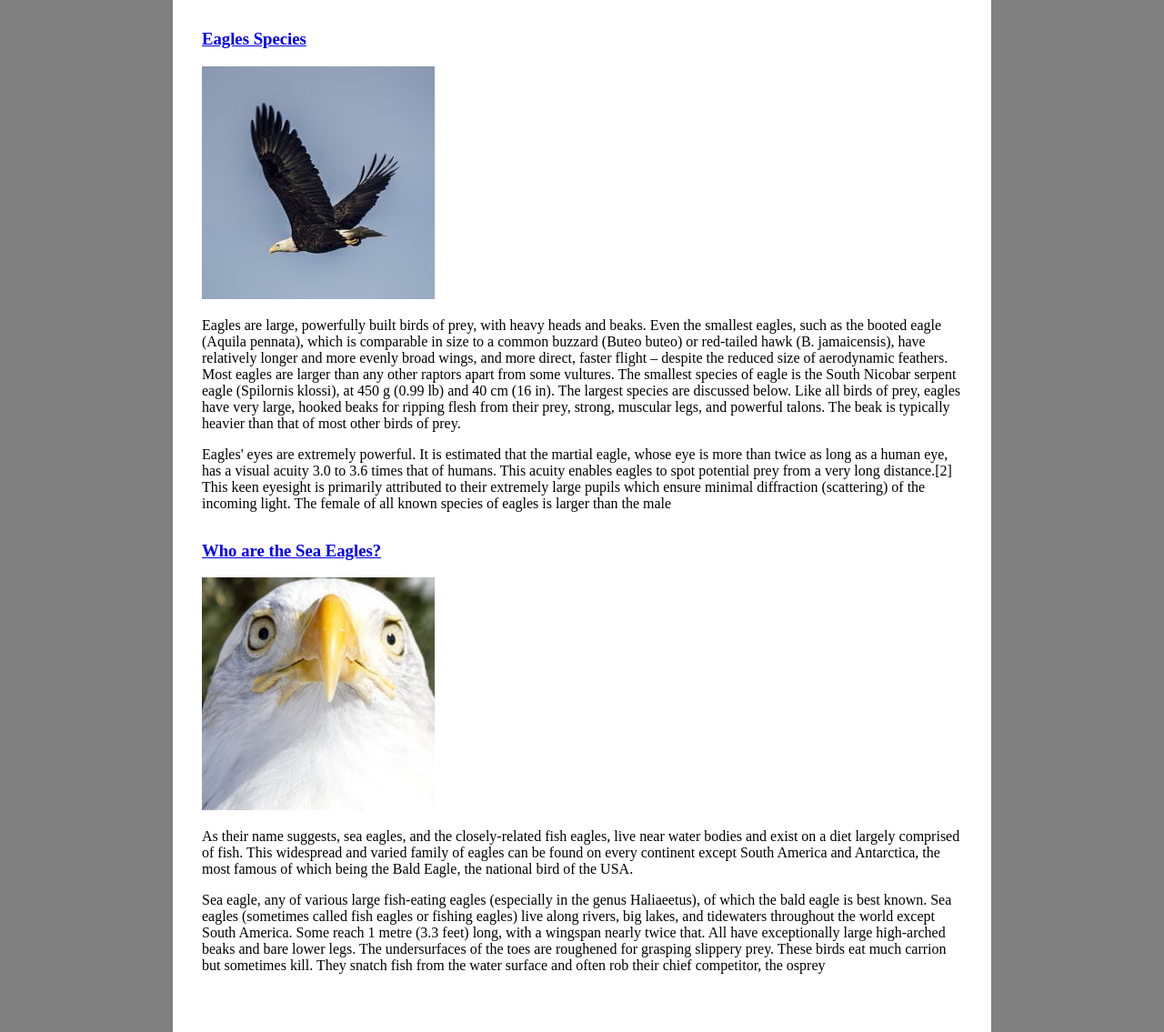
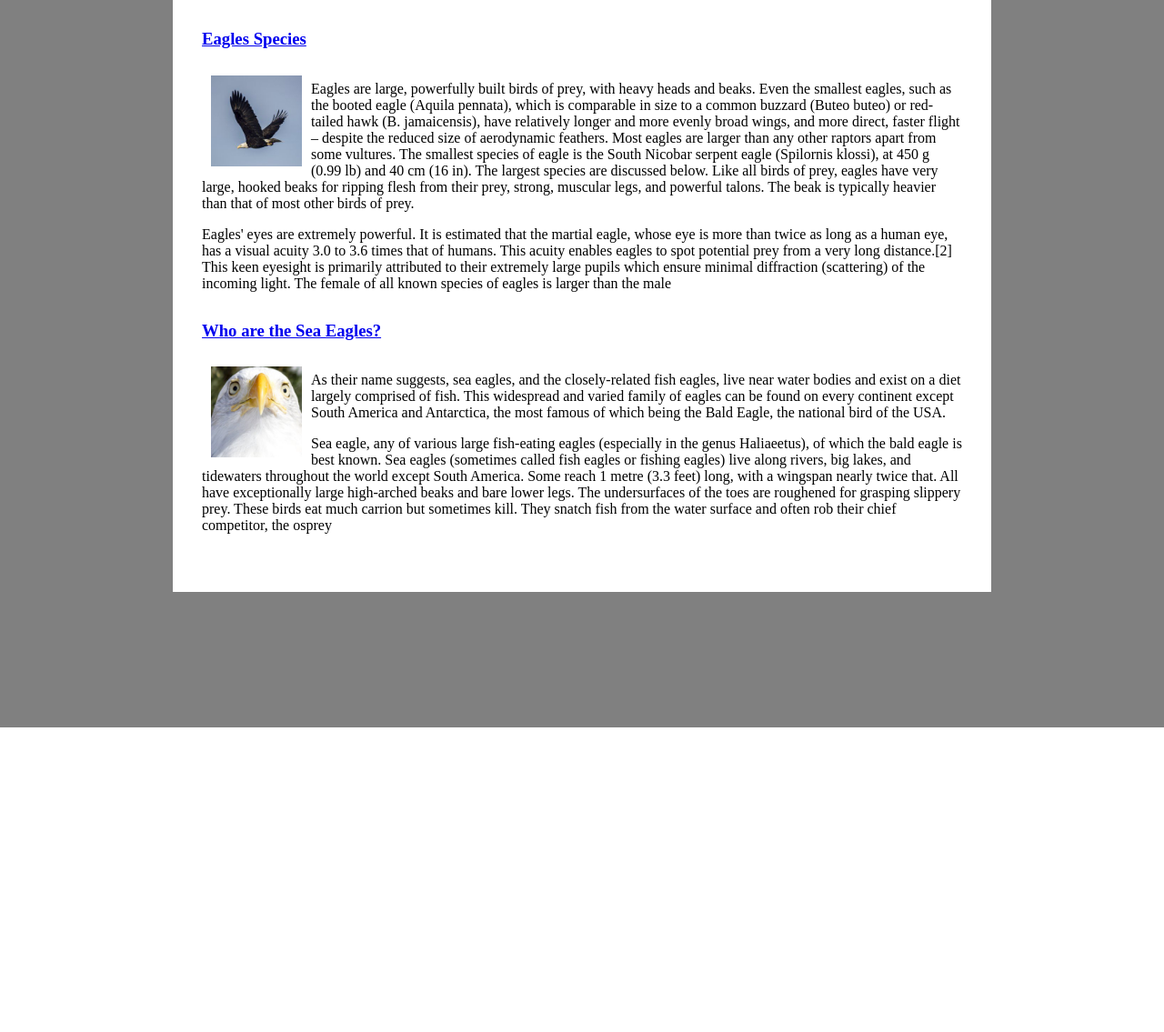
Before and after one commit to pau-lo/learning-django-tutorial, a Django app: page / in a window 1280 px wide. Shown: the whole page at 91% size. After the commit the page ends 800 px from the top, so only its background shows below. Run offline with Django 3.2, Linux system fonts and the light colour scheme; data comes from the database, SQL or seed files in the repository; both versions use the stored data as it was after the commit.

Commit message:
modified base.css, base.html and home.html

```diff
--- a/static/css/base.css
+++ b/static/css/base.css
@@ -30,7 +30,7 @@ main {
     padding: 2em;
 }
 
-.art-img image{
+.art-img {
     float: left;
     margin: 10px;
     height: 100px;
--- a/templates/base.html
+++ b/templates/base.html
@@ -1,25 +1,18 @@
 {% load static %}
-<!-- <header> -->
-<!-- <a href="{% url 'home' %}">Home</a> | -->
-<!-- <a href="{% url 'about' %}">about</a> -->
-<!-- </header> -->
-
 <!DOCTYPE html>
 <html lang="en">
 
 <head>
     <meta charset="UTF-8">
     <meta name="viewport" content="width=device-width, initial-scale=1.0">
-    <title>Sample Articles</title>
+    <title>Articles</title>
     <link href="{% static 'css/base.css' %}" rel="stylesheet">
 </head>
 
 <body>
     <div class="wrapper">
         {% block content %}
-
         {% endblock content %}
-
     </div>
 </body>
 
--- a/templates/home.html
+++ b/templates/home.html
@@ -1,13 +1,12 @@
 {% extends 'base.html' %}
 {% block content %}
-<!-- <h1>Home page: Some Articles</h1> -->
 
 <main>
     {% for article in all_articles_list %}
     <section>
         <h3><a href="{% url 'article_detail' article.pk %}">{{ article.title }}</a></h3>
         <article>
-            <img src="{{ article.photo.url }}" alt="{{ article.title }}" class="art-image">
+            <img src="{{ article.photo.url }}" alt="{{ article.title }}" class="art-img">
             <p>{{ article.text | linebreaks }}</p>
         </article>
     </section>
```
Also changed, not shown: db.sqlite3.
